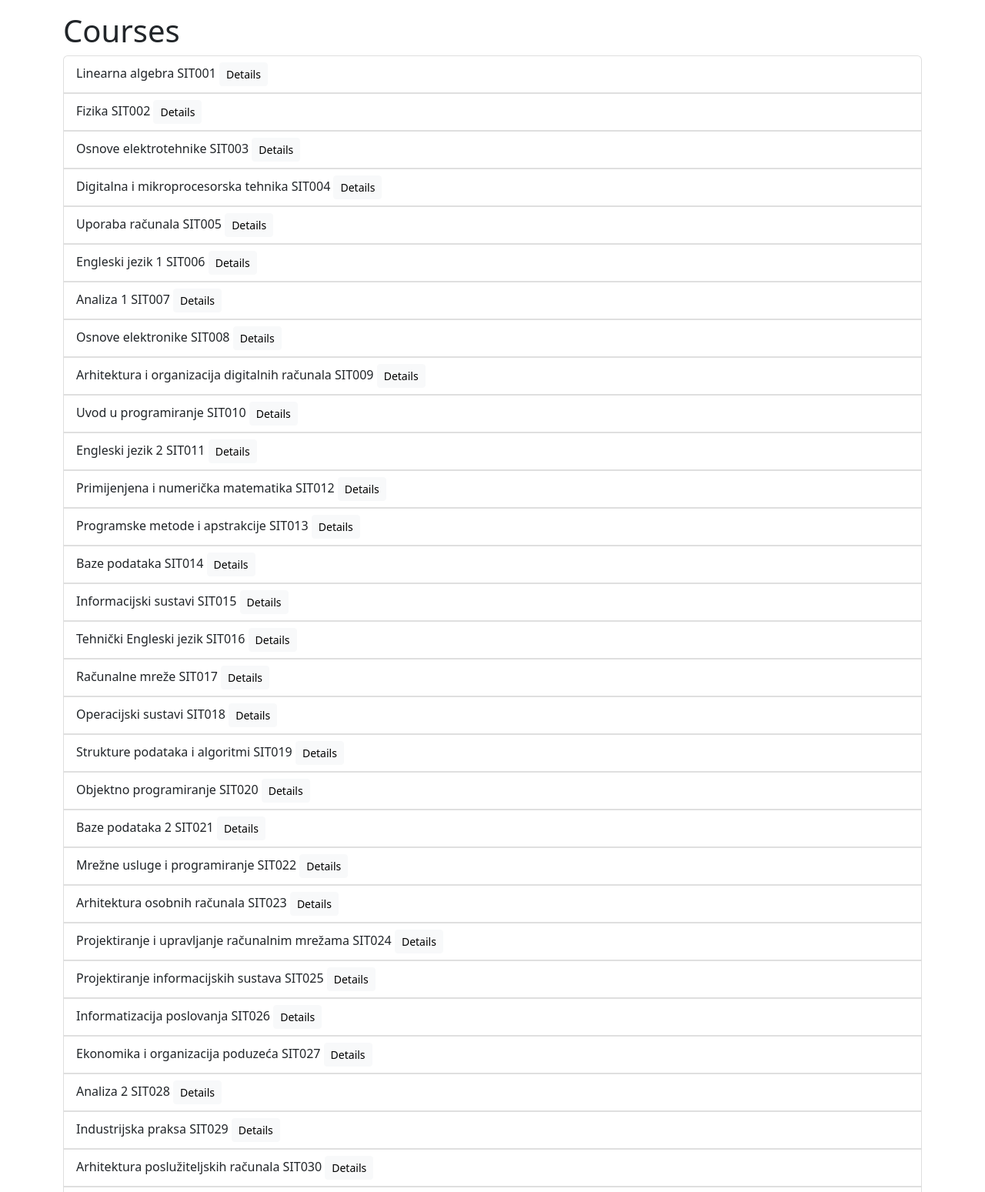
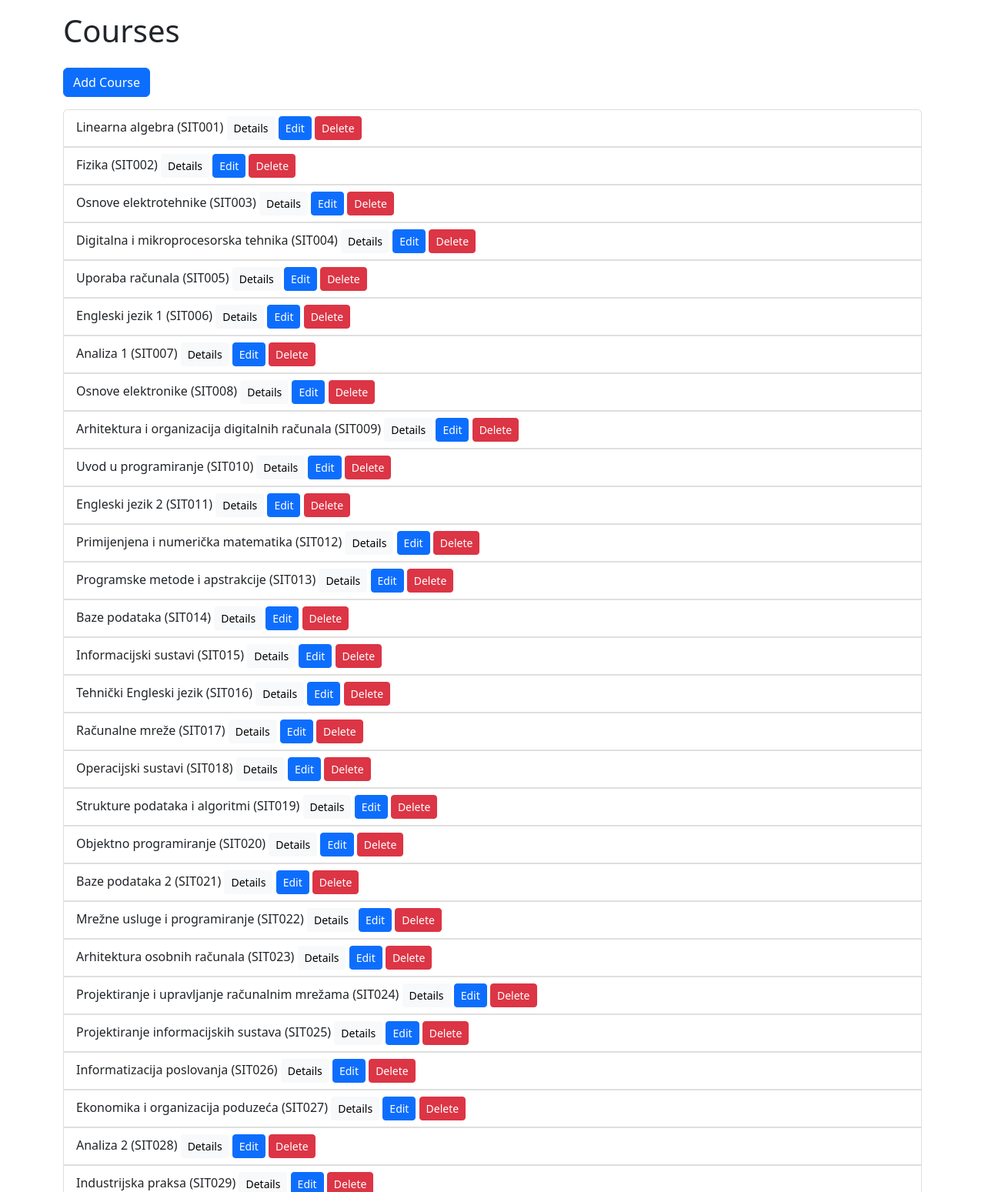
Before and after one commit to anamarijapapic/iwa-projekt, a Django app: page /all_courses/ in a window 1280 px wide. Shown: the part 56-1605 px from the top of the page at 77% size. Run offline with Django 4.2, Linux system fonts and the light colour scheme; a user stored in the database is signed in; data comes from the database, SQL or seed files in the repository; both versions use the stored data as it was after the commit; some libraries are stand-ins or nearby versions.

Commit message:
Admin interface: Courses - add new, show list and details, edit, delete

```diff
--- a/project/app/models.py
+++ b/project/app/models.py
@@ -25,7 +25,7 @@ class MyUser(AbstractUser):
     status = models.CharField(max_length=20, choices=STATUS)
 
 class Course(models.Model):
-    ELECTIVE = (('DA', 'da'), ('NE', 'ne'))
+    ELECTIVE = (('da', 'da'), ('ne', 'ne'))
 
     name = models.CharField(max_length=80)
     code = models.CharField(max_length=10)
--- a/project/app/templates/all_courses.html
+++ b/project/app/templates/all_courses.html
@@ -3,6 +3,10 @@
 {% block all_courses %}
 
 <h1> Courses </h1>
+
+{% if request.user.is_superuser %}
+    <a href="{% url 'add_course' %}" class="btn btn-primary my-3" role="button">Add Course</a>
+{% endif %}
 
 <ul class="list-group">
 
@@ -10,26 +14,36 @@
 
     <li class="list-group-item">
         {{course.name}}
-        {{course.code}}
+        ({{course.code}})
         <!-- Button trigger modal -->
-        <button type="button" class="btn btn-sm btn-light" data-bs-toggle="modal" data-bs-target="#detailsModal">
+        <button type="button" class="btn btn-sm btn-light" data-bs-toggle="modal" data-bs-target="#detailsModal{{course.id}}">
             Details
         </button>
+        {% if request.user.is_superuser %}
+            <a href="{% url 'edit_course' course.id %}" class="btn btn-sm btn-primary" role="button">Edit</a>
+            <button type="button" class="btn btn-sm btn-danger" data-bs-toggle="modal" data-bs-target="#deleteModal{{course.id}}">
+                Delete
+            </button>
+        {% endif %}
     </li>
 
-    <!-- Modal -->
-    <div class="modal fade" id="detailsModal" tabindex="-1" aria-labelledby="detailsModalLabel" aria-hidden="true">
+    <!-- Details Modal -->
+    <div class="modal fade" id="detailsModal{{course.id}}" tabindex="-1" aria-labelledby="detailsModal{{course.id}}Label" aria-hidden="true">
         <div class="modal-dialog">
             <div class="modal-content">
                 <div class="modal-header">
-                    <h5 class="modal-title" id="detailsModalLabel">Course Details</h5>
+                    <h5 class="modal-title" id="detailsModal{{course.id}}Label">Course Details</h5>
                     <button type="button" class="btn-close" data-bs-dismiss="modal" aria-label="Close"></button>
                 </div>
                 <div class="modal-body">
                     <ul class="list-unstyled">
                         <li><b>Name:</b> {{course.name}}</li>
                         <li><b>Code:</b> {{course.code}}</li>
-                        <li><b>Program:</b> {{course.program}}</li>
+                        {% if not course.program %}
+                            <li><b>Program:</b> Program nije unesen </li>
+                        {% else %}
+                            <li><b>Program:</b> {{course.program}}</li>
+                        {% endif %}
                         <li><b>ECTS:</b> {{course.ects}}</li>
                         <li><b>Semester (full-time student):</b> {{course.semester_ft}}.</li>
                         <li><b>Semester (part-time student):</b> {{course.semester_pt}}.</li>
@@ -44,6 +58,24 @@
         </div>
     </div>
 
+    <!-- Delete Modal -->
+    <div class="modal fade" id="deleteModal{{course.id}}" tabindex="-1" aria-labelledby="deleteModal{{course.id}}Label" aria-hidden="true">
+        <div class="modal-dialog">
+            <div class="modal-content">
+                <div class="modal-header">
+                    <h5 class="modal-title" id="deleteModal{{course.id}}Label">Delete Course</h5>
+                    <button type="button" class="btn-close" data-bs-dismiss="modal" aria-label="Close"></button>
+                </div>
+                <div class="modal-body">
+                    <p>Are you sure you want to delete course <b>{{course.name}} ({{course.code}})</b>?</p>
+                </div>
+                <div class="modal-footer">
+                    <a href="{% url 'delete_course' course.id %}" class="btn btn-sm btn-danger" role="button">Delete</a>
+                </div>
+            </div>
+        </div>
+    </div>
+
     {% endfor %}
 
 </ul>
--- a/project/app/templates/base.html
+++ b/project/app/templates/base.html
@@ -47,6 +47,12 @@
 
         {% block all_courses %}
         {% endblock %}
+
+        {% block add_course %}
+        {% endblock %}
+
+        {% block edit_course %}
+        {% endblock %}
     </div>
 
     <footer class="py-3 my-4">
--- a/project/app/templates/login.html
+++ b/project/app/templates/login.html
@@ -1,4 +1,6 @@
 {% extends 'base.html' %}
+
+{% load crispy_forms_tags %}
 
 {% block login %}
 
@@ -6,9 +8,9 @@
         <div class="card-body">
             <h1 class="card-title">EnrollmentApp Login</h1>
             <p class="card-text">
-                <form method="post" novalidate>
+                <form method="post">
                     {% csrf_token %}
-                    {% include 'includes/bootstrap_form.html' with form=form %}
+                    {{form|crispy}}
                     <input type="submit" value="Login" class="btn btn-primary">
                 </form>
             </p>
--- a/project/app/views.py
+++ b/project/app/views.py
@@ -1,6 +1,10 @@
-from django.shortcuts import render
+from django.shortcuts import render, redirect
+from django.http import HttpResponse, HttpResponseNotAllowed
+
+from app.decorators import admin_required
 from .models import Course
 from django.contrib.auth.decorators import login_required
+from .forms import CourseForm
 
 # Create your views here.
 
@@ -8,3 +12,36 @@ from django.contrib.auth.decorators import login_required
 def all_courses(request):
     courses = Course.objects.all()
     return render(request, 'all_courses.html', {"courses": courses})
+
+@admin_required
+def add_course(request):
+    if request.method == 'GET':
+        courseForm = CourseForm()
+        return render(request, 'add_course.html', {'form': courseForm})
+    elif request.method == 'POST':
+        courseForm = CourseForm(request.POST)
+        if courseForm.is_valid():
+            courseForm.save()
+            return redirect('all_courses')
+    else:
+        return HttpResponseNotAllowed()
+
+@admin_required
+def edit_course(request, course_id):
+    course = Course.objects.get(id=course_id)
+    if request.method == 'GET':
+        courseForm = CourseForm(instance=course)
+        return render(request, 'edit_course.html', {'form': courseForm})
+    elif request.method == 'POST':
+        courseForm = CourseForm(request.POST, instance=course)
+        if courseForm.is_valid():
+            courseForm.save()
+            return redirect('all_courses')
+    else:
+        return HttpResponseNotAllowed()
+
+@admin_required
+def delete_course(request, course_id):
+    course = Course.objects.get(id=course_id)
+    course.delete()
+    return redirect('all_courses')
--- a/project/project/settings.py
+++ b/project/project/settings.py
@@ -38,8 +38,12 @@ INSTALLED_APPS = [
     'django.contrib.messages',
     'django.contrib.staticfiles',
     'app',
-    'widget_tweaks',
+    'crispy_forms',
+    "crispy_bootstrap5",
 ]
+
+CRISPY_ALLOWED_TEMPLATE_PACKS = "bootstrap5"
+CRISPY_TEMPLATE_PACK = "bootstrap5"
 
 MIDDLEWARE = [
     'django.middleware.security.SecurityMiddleware',
--- a/project/project/urls.py
+++ b/project/project/urls.py
@@ -23,4 +23,7 @@ urlpatterns = [
     path('login/', LoginView.as_view(template_name="login.html"), name='login'),
     path('logout/', LogoutView.as_view(template_name="logout.html"), name='logout'),
     path('all_courses/', views.all_courses, name='all_courses'),
+    path('add_course/', views.add_course, name='add_course'),
+    path('edit_course/<int:course_id>', views.edit_course, name="edit_course"),
+    path('delete_course/<int:course_id>', views.delete_course, name="delete_course"),
 ]
```
Also changed, not shown: project/app/decorators.py (added, +10 -0 lines), project/app/forms.py (added, +19 -0 lines), project/app/templates/add_course.html (added, +15 -0 lines), project/app/templates/edit_course.html (added, +16 -0 lines), project/app/migrations/0003_alter_course_elective.py (added), project/db.sqlite3.
